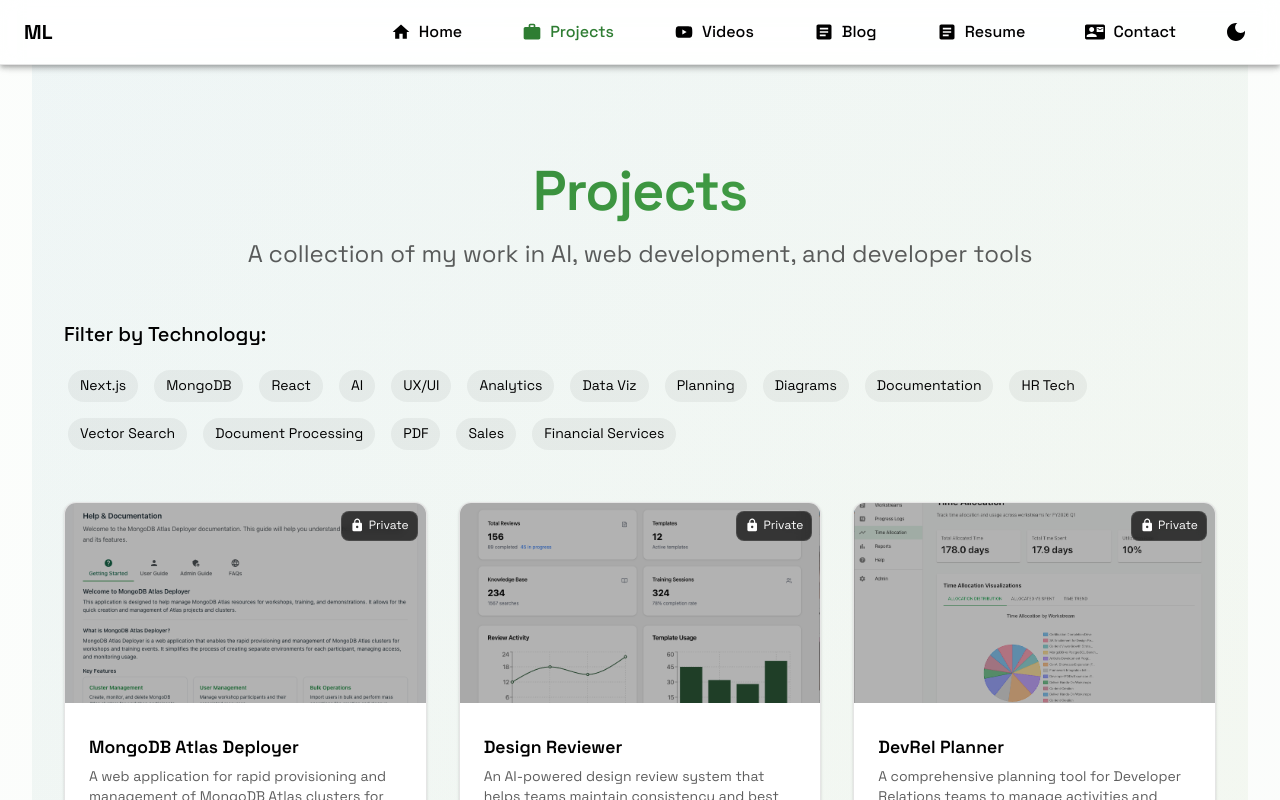
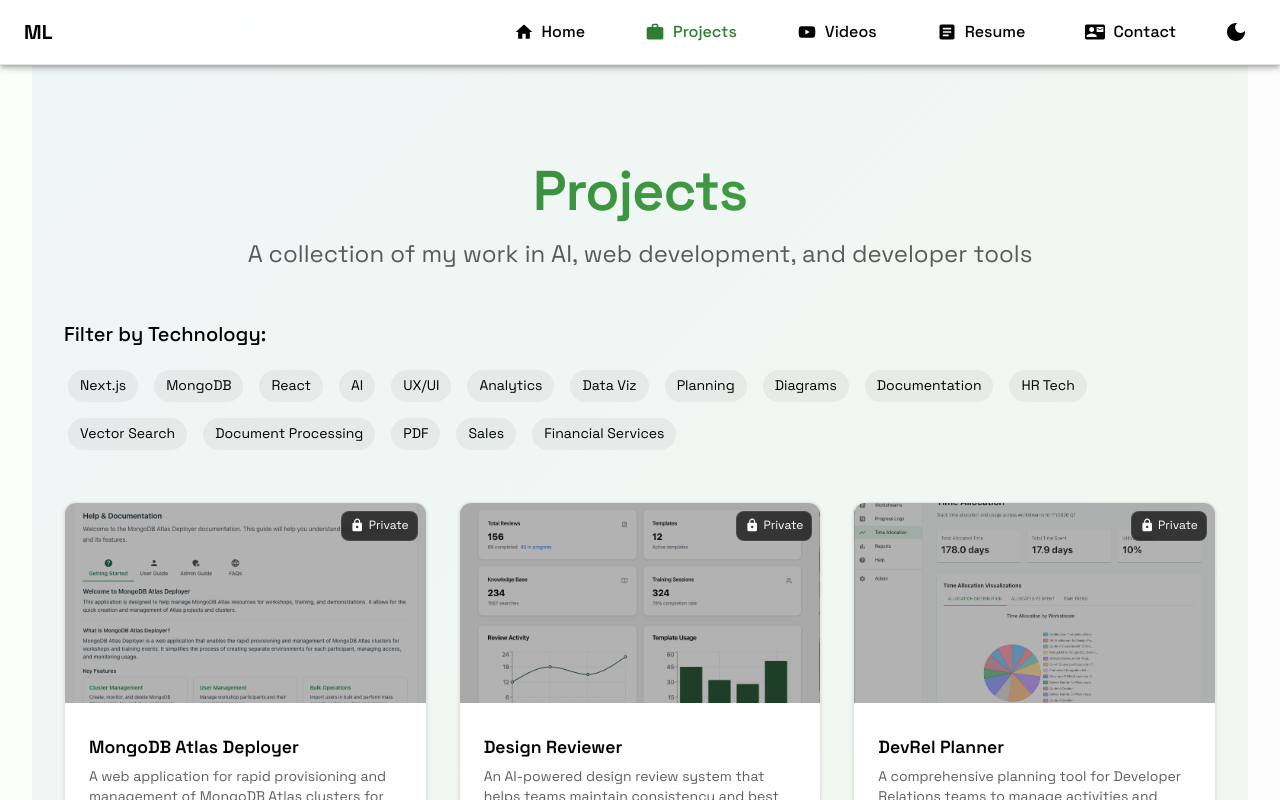
Before and after one commit to mrlynn/mrlynn.github.io, a Next.js app: page /projects in a window 1280 px wide. Shown: the top 800 px of the page. Built offline with nearby package versions, Linux system fonts and the light colour scheme.

Commit message:
remove blog for now

```diff
--- a/src/components/Layout.js
+++ b/src/components/Layout.js
@@ -35,7 +35,6 @@ const menuItems = [
   { text: 'Home', icon: <HomeIcon />, path: '/' },
   { text: 'Projects', icon: <WorkIcon />, path: '/projects' },
   { text: 'Videos', icon: <YouTubeIcon />, path: '/videos' },
-  { text: 'Blog', icon: <ArticleIcon />, path: '/blog' },
   { text: 'Resume', icon: <ArticleIcon />, path: '/resume' },
   { text: 'Contact', icon: <ContactIcon />, path: '/contact' },
 ];
--- a/src/components/Navigation.js
+++ b/src/components/Navigation.js
@@ -28,7 +28,6 @@ const pages = [
   { title: 'Home', path: '/' },
   { title: 'Projects', path: '/projects' },
   { title: 'Videos', path: '/videos' },
-  { title: 'Blog', path: '/blog' },
 ];
 
 function HideOnScroll(props) {
```
Also changed, not shown: 1 other file (tests, documents, lock files or other folders).
